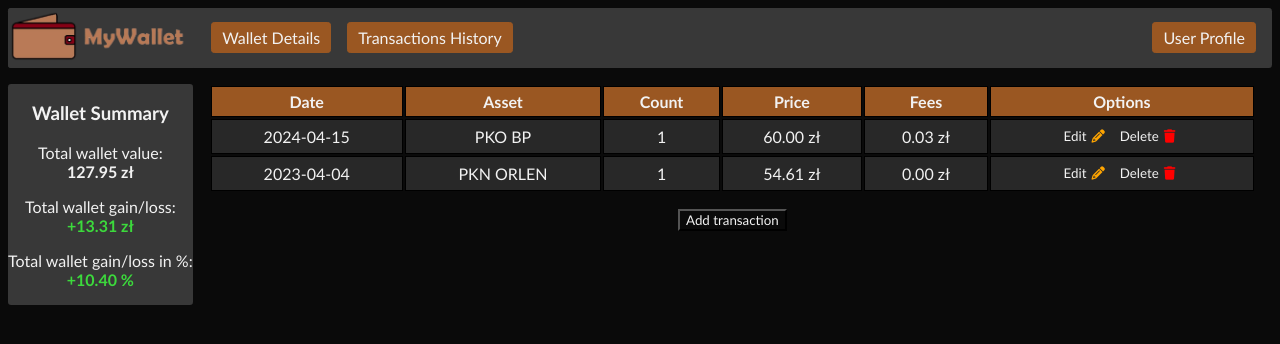
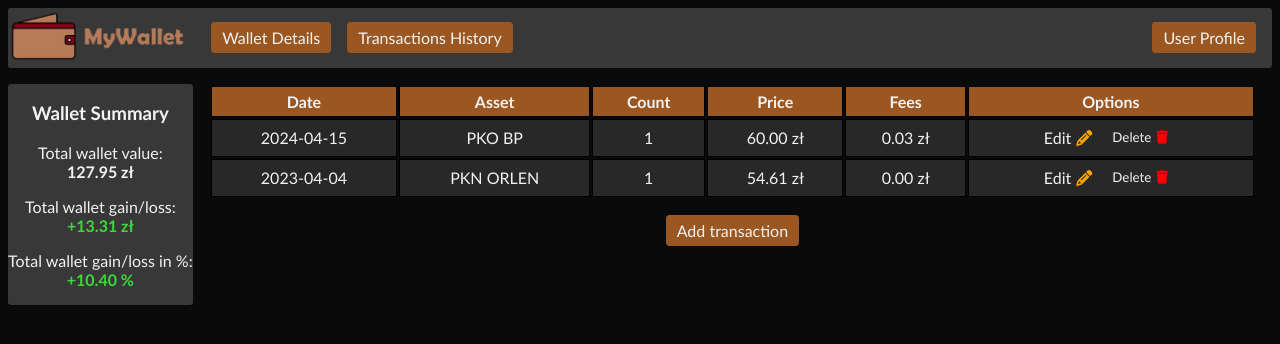
Before and after one commit to Wojtazooo/AiTSI_MyWallet, a Flask app: page /transactions in a window 1280 px wide. Shown: the top 344 px of the page. Run offline with Flask 3, Linux system fonts and the light colour scheme; some libraries are stand-ins or nearby versions.

Commit message:
html validation

```diff
--- a/src/static/index.css
+++ b/src/static/index.css
@@ -17,7 +17,7 @@ input:disabled {
   color: rgb(125, 125, 125);
 }
 
-a.button {
+button, a.button {
   background-color: #9a5722;
   color: #f2f2f2;
   padding: 5px 10px 5px 10px;
@@ -82,9 +82,9 @@ th {
   align-items: center;
   justify-content: center;
 
-  button {
+  a.button, button {
     background-color: rgb(40, 40, 40);
-    margin: 0px;
+    margin: 0px 5px 0px 0px;
     padding: 0px 5px 0px 5px;
     border: 0px;
 
--- a/src/templates/pages/home.html
+++ b/src/templates/pages/home.html
@@ -29,6 +29,6 @@
     <a href="https://flask.palletsprojects.com/en/3.0.x/"> <img src="https://flask.palletsprojects.com/en/2.0.x/_images/flask-logo.png" alt="Flask Framework" class="flask-img"> </a>
 
     <p>Data is store in SQL database</p>
-    <img src="https://cdn-icons-png.flaticon.com/512/5815/5815886.png" alt="Flask Framework" class="sql-img">
+    <img src="https://cdn-icons-png.flaticon.com/512/5815/5815886.png" alt="Sql database" class="sql-img">
   </div>
 {% endblock %}
--- a/src/templates/pages/transactions.html
+++ b/src/templates/pages/transactions.html
@@ -21,8 +21,8 @@
           <td>{{ transaction.fees }} zł</td>
           <td>
             <div class="table-row-option">
-              <a href="transaction-edit/{{ transaction.id }}"><button><label>Edit</label><i class="fa fa-pencil"></i></button></a>
-              <button class="delete-button" data-item-id="{{ transaction.id }}"><label>Delete</label><i class="fa fa-trash"></i></button>
+              <a class="button" href="transaction-edit/{{ transaction.id }}"><span>Edit</span><i class="fa fa-pencil"></i></a>
+              <button class="delete-button" data-item-id="{{ transaction.id }}"><span>Delete</span><i class="fa fa-trash"></i></button>
             </div>
           </td>
         </tr>
@@ -30,7 +30,7 @@
     </table>
 
     <div id="transactions-add-navigation-panel">
-      <a href="transaction-add"><button>Add transaction</button></a>
+      <a class="button" href="/transaction-add">Add transaction</a>
     </div>
   </div>
 
--- a/src/templates/pages/wallet-details.html
+++ b/src/templates/pages/wallet-details.html
@@ -5,7 +5,7 @@
   {% elif value < 0 %}
   <td class="loss">{{ FormatDecimal(value) }}{{suffix}}</td>
   {% else %}
-  <td class="neutral">{{ FormatDecimal(value) }}{{suffix}}</span>
+  <td class="neutral">{{ FormatDecimal(value) }}{{suffix}}
 {% endif %} {% endmacro %}
 
 <div id="wallet-possitions">
@@ -37,7 +37,7 @@
       <td>{{ FormatDecimal(position.assetAverageBuyPrice)}} zł</td>
       <td>
         <div class="table-row-option">
-          <a href="asset-value/{{ position.assetId }}"><button><label>Check price</label><i class="fa fa-arrow-trend-up"></i></button></a>
+          <a class="button" href="asset-value/{{ position.assetId }}"><span>Check price</span><i class="fa fa-arrow-trend-up"></i></a>
         </div>
       </td>
     </tr>
@@ -45,7 +45,7 @@
   </table>
 
   <div id="transactions-add-navigation-panel">
-    <a href="transaction-add"><button>Add transaction</button></a>
+    <a class="button" href="transaction-add">Add transaction</a>
   </div>
 </div>
 
```
Also changed, not shown: src/templates/pages/transaction-add.html (+8 -8 lines), src/templates/pages/transaction-edit.html (+8 -8 lines), src/templates/pages/user-profile.html (+3 -7 lines).
